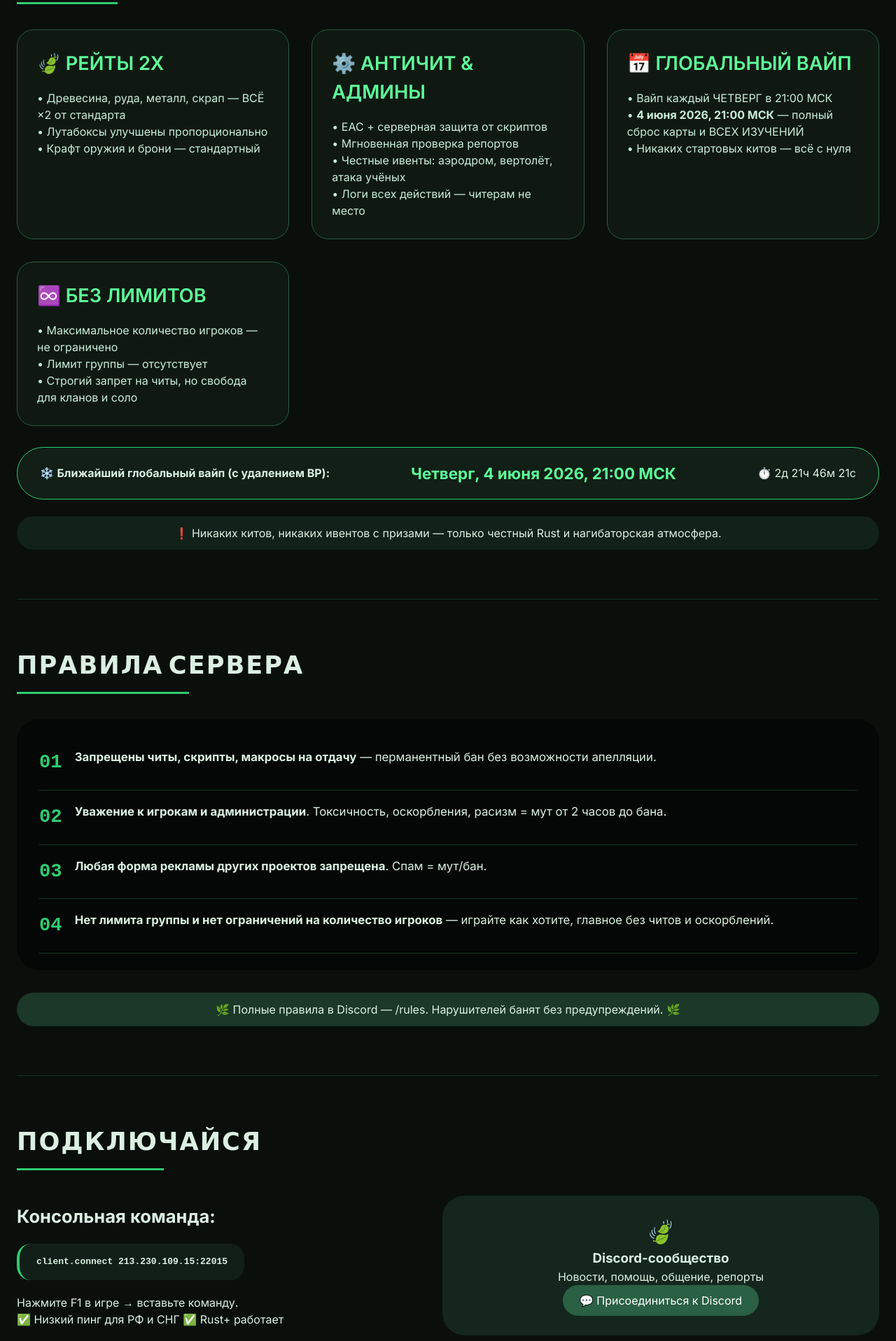
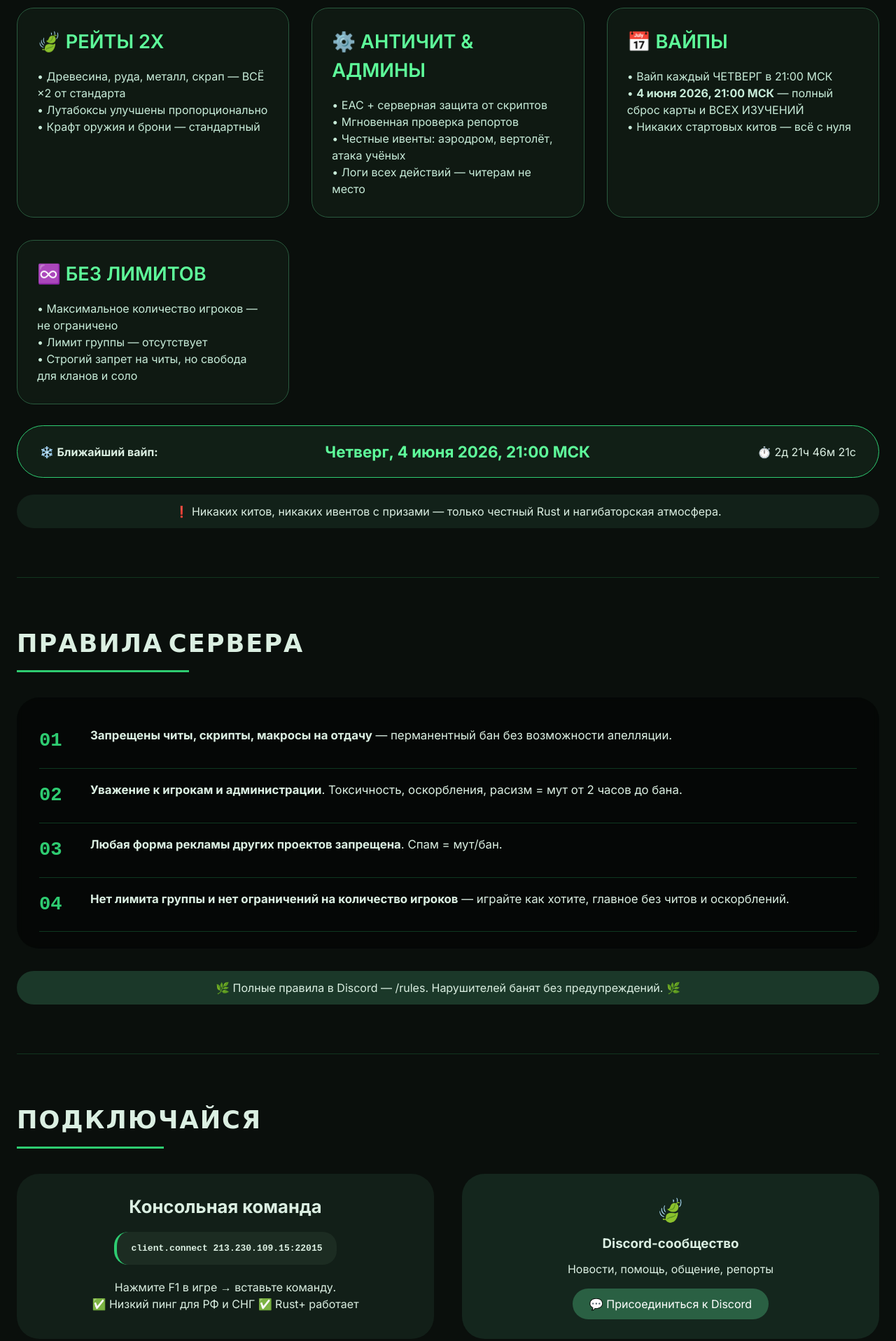
Before and after one commit to delzykz/mentol-rust-site, a plain HTML site: page index.html in a window 1280 px wide. Shown: the part 860-2777 px from the top of the page at 70% size. Drawn offline with Linux system fonts and the light colour scheme.

Commit message:
Update index.html

```diff
--- a/index.html
+++ b/index.html
@@ -3,7 +3,7 @@
 <head>
     <meta charset="UTF-8">
     <meta name="viewport" content="width=device-width, initial-scale=1.0, user-scalable=yes">
-    <meta name="description" content="Mentol Rust — рейты 2x (дерево, руда, металл, скрап), вайп каждый четверг в 21:00 МСК. Без китов, без лимита игроков. Глобальный вайп 4 июня. IP: 213.230.109.15:22015. Discord: discord.gg/9QS89qcPnf">
+    <meta name="description" content="Mentol Rust — рейты 2x (дерево, руда, металл, скрап), вайп каждый четверг в 21:00 МСК. Без китов, без лимита игроков. IP: 213.230.109.15:22015. Discord: discord.gg/9QS89qcPnf">
     <title>Mentol Rust | 2x | Вайп каждый четверг | Без китов и лимитов</title>
     <link rel="icon" type="image/x-icon" href="favicon.ico"> <!-- если добавите favicon -->
     <link rel="preconnect" href="https://fonts.googleapis.com">
@@ -144,13 +144,13 @@
             backdrop-filter: blur(8px);
             border: 1px solid #2ecc7160;
             border-radius: 60px;
-            display: inline-flex;
+            display: flex;
             align-items: center;
+            justify-content: center;
             gap: 16px;
             padding: 8px 20px 8px 28px;
             margin-top: 28px;
             flex-wrap: wrap;
-            justify-content: center;
         }
         .ip-card code {
             font-size: 1.5rem;
@@ -170,7 +170,7 @@
             transition: 0.2s;
             font-family: inherit;
             font-size: 0.9rem;
-            display: flex;
+            display: inline-flex;
             align-items: center;
             gap: 6px;
         }
@@ -199,11 +199,11 @@
         }
         .clickable-map {
             display: inline-block;
-            margin-top: 20px;
+            margin-top: 24px;
             background: rgba(46, 204, 113, 0.15);
-            padding: 8px 20px;
+            padding: 10px 24px;
             border-radius: 40px;
-            font-size: 0.9rem;
+            font-size: 0.95rem;
             font-weight: 500;
             transition: 0.2s;
             text-decoration: none;
@@ -249,6 +249,9 @@
             padding: 28px;
             border: 1px solid #2a5a3e;
             transition: 0.25s;
+            display: flex;
+            flex-direction: column;
+            height: 100%;
         }
         .feature-card:hover {
             border-color: #2ecc71;
@@ -262,6 +265,7 @@
         }
         .feature-card p {
             color: #c8ecd9;
+            flex: 1;
         }
 
         .rules-list {
@@ -281,6 +285,7 @@
             font-weight: 800;
             color: #2ecc71;
             font-family: monospace;
+            min-width: 55px;
         }
         .rule-text {
             font-size: 1.05rem;
@@ -295,6 +300,7 @@
             padding: 20px 32px;
             margin-top: 30px;
             border: 1px solid #2ecc71;
+            gap: 15px;
         }
         .wipe-date {
             font-size: 1.4rem;
@@ -312,6 +318,7 @@
             justify-content: center;
             gap: 30px;
             margin: 20px 0;
+            flex-wrap: wrap;
         }
         .social-links a {
             color: #a5e0bc;
@@ -344,8 +351,9 @@
             .section-title { font-size: 1.8rem; }
             .header-content { flex-direction: column; text-align: center; }
             .nav-links { gap: 20px; flex-wrap: wrap; justify-content: center; }
-            .wipe-info { flex-direction: column; gap: 12px; text-align: center; }
+            .wipe-info { flex-direction: column; text-align: center; }
             .rule-item { gap: 12px; }
+            .rule-num { min-width: 45px; font-size: 1.4rem; }
         }
     </style>
 </head>
@@ -377,12 +385,11 @@
                 <button class="copy-btn" id="copyIpBtn">📋 Копировать IP</button>
                 <div class="online-badge"><span class="green-dot"></span> игроков: безлимит</div>
             </div>
-            <div style="margin-top: 20px;">
+            <div>
                 <a href="https://rustmaps.com/map/3500_1575511587" target="_blank" rel="noopener noreferrer" class="clickable-map">
                     🗺️ Карта Procedural Map (кликабельно)
                 </a>
             </div>
-            <!-- Убрана повторяющаяся надпись о глобальном вайпе -->
         </div>
 
         <section id="about">
@@ -397,7 +404,7 @@
                     <p>• EAC + серверная защита от скриптов<br>• Мгновенная проверка репортов<br>• Честные ивенты: аэродром, вертолёт, атака учёных<br>• Логи всех действий — читерам не место</p>
                 </div>
                 <div class="feature-card">
-                    <h3>📅 ГЛОБАЛЬНЫЙ ВАЙП</h3>
+                    <h3>📅 ВАЙПЫ</h3>
                     <p>• Вайп каждый ЧЕТВЕРГ в 21:00 МСК<br>• <strong>4 июня 2026, 21:00 МСК</strong> — полный сброс карты и ВСЕХ ИЗУЧЕНИЙ<br>• Никаких стартовых китов — всё с нуля</p>
                 </div>
                 <div class="feature-card">
@@ -406,7 +413,7 @@
                 </div>
             </div>
             <div class="wipe-info">
-                <div>❄️ <strong>Ближайший глобальный вайп (с удалением BP):</strong></div>
+                <div>❄️ <strong>Ближайший вайп:</strong></div>
                 <div class="wipe-date">Четверг, 4 июня 2026, 21:00 МСК</div>
                 <div>⏱️ <span id="countdown">обновление...</span></div>
             </div>
@@ -438,17 +445,17 @@
 
         <section id="connect" style="border-bottom: none;">
             <h2 class="section-title">ПОДКЛЮЧАЙСЯ</h2>
-            <div style="display: flex; flex-wrap: wrap; gap: 40px; justify-content: space-between; align-items: center;">
-                <div style="flex:1; min-width: 220px;">
-                    <h3 style="font-size: 1.6rem;">Консольная команда:</h3>
-                    <code style="background:#121f18; display: inline-block; padding: 16px 24px; border-radius: 20px; margin: 20px 0; font-weight: bold; border-left: 4px solid #2ecc71;">client.connect 213.230.109.15:22015</code>
-                    <p>Нажмите F1 в игре → вставьте команду.<br>✅ Низкий пинг для РФ и СНГ ✅ Rust+ работает</p>
+            <div style="display: flex; flex-wrap: wrap; gap: 40px; justify-content: space-between; align-items: stretch;">
+                <div style="flex:1; min-width: 220px; background: #121f18; border-radius: 32px; padding: 28px; text-align: center;">
+                    <h3 style="font-size: 1.6rem; margin-bottom: 16px;">Консольная команда</h3>
+                    <code style="background:#1c2c22; display: inline-block; padding: 14px 20px; border-radius: 20px; font-weight: bold; border-left: 4px solid #2ecc71; word-break: break-all;">client.connect 213.230.109.15:22015</code>
+                    <p style="margin-top: 20px;">Нажмите F1 в игре → вставьте команду.<br>✅ Низкий пинг для РФ и СНГ ✅ Rust+ работает</p>
                 </div>
                 <div style="flex:1; min-width: 220px; background: #14261d; border-radius: 32px; padding: 28px; text-align: center;">
                     <div style="font-size: 2rem;">🍃</div>
-                    <h3>Discord-сообщество</h3>
+                    <h3 style="margin: 10px 0;">Discord-сообщество</h3>
                     <p>Новости, помощь, общение, репорты</p>
-                    <a href="https://discord.gg/9QS89qcPnf" target="_blank" rel="noopener noreferrer" class="discord-link">💬 Присоединиться к Discord</a>
+                    <a href="https://discord.gg/9QS89qcPnf" target="_blank" rel="noopener noreferrer" class="discord-link" style="margin-top: 16px;">💬 Присоединиться к Discord</a>
                 </div>
             </div>
         </section>
```
